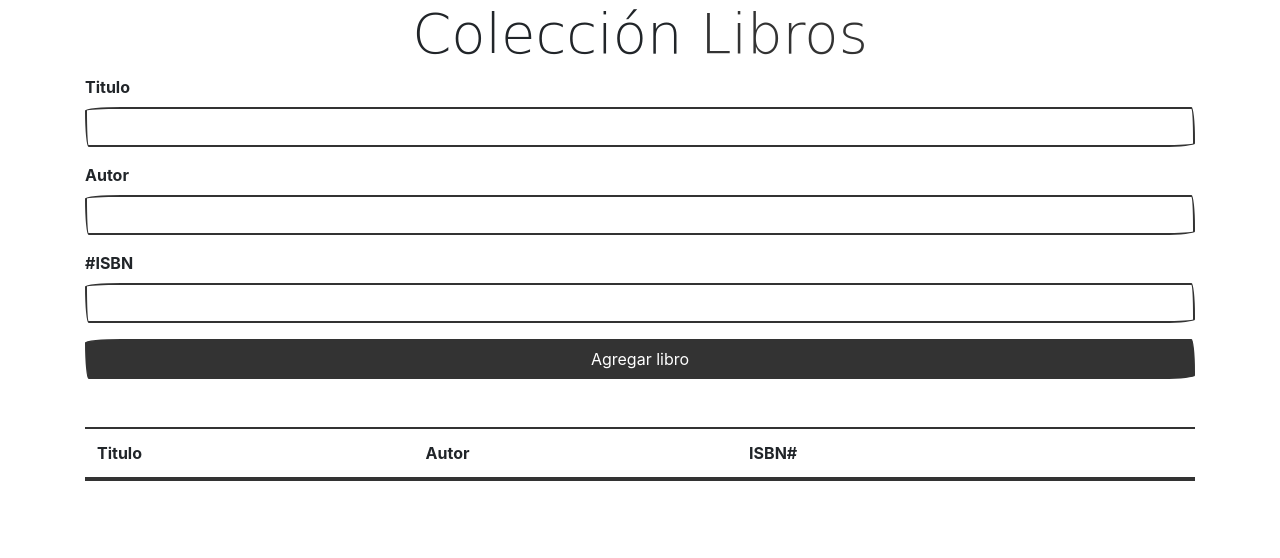
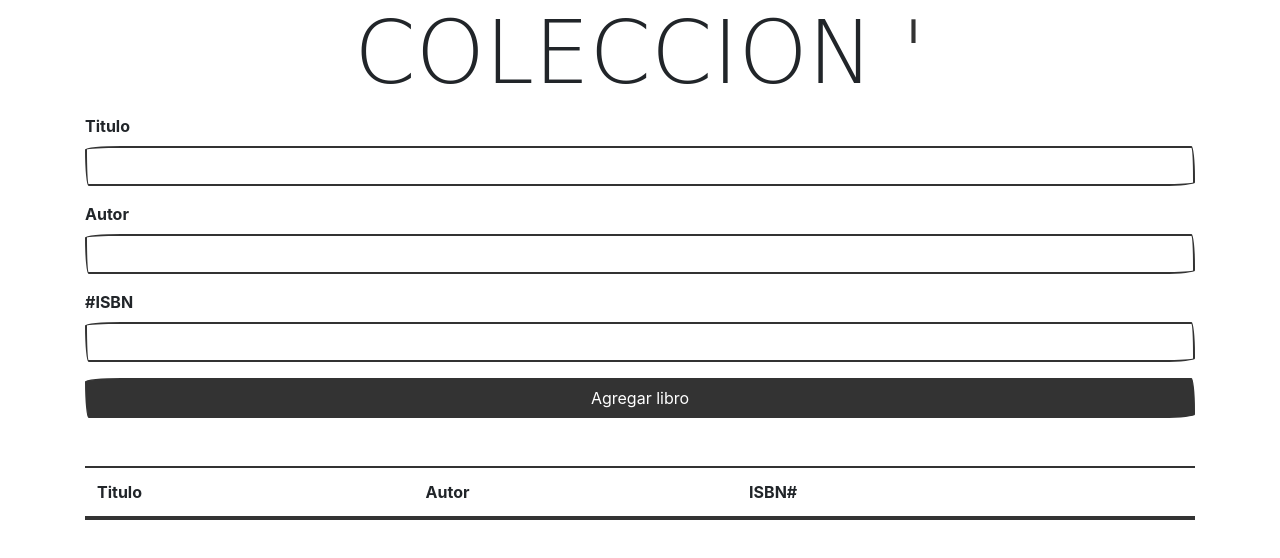
Before and after one commit to dvelasquezbyb/TestPWA, a plain HTML site: page index.html in a window 1280 px wide. Drawn offline with nearby package versions, Linux system fonts and the light colour scheme; a web font is replaced by a local one.

Commit message:
Update index.html

```diff
--- a/index.html
+++ b/index.html
@@ -16,7 +16,7 @@
 
 <body>
   <div class="container">
-    <h1 class="display-4 text-center">Colección <span class="text-primary">Libros</span></h1>
+    <h1 class="display-2 text-center">COLECCION <span class="text-primary">'</span></h1>
     <form id="libro-form">
       <div class="form-group">
         <label for="titulo">Titulo</label>
```
